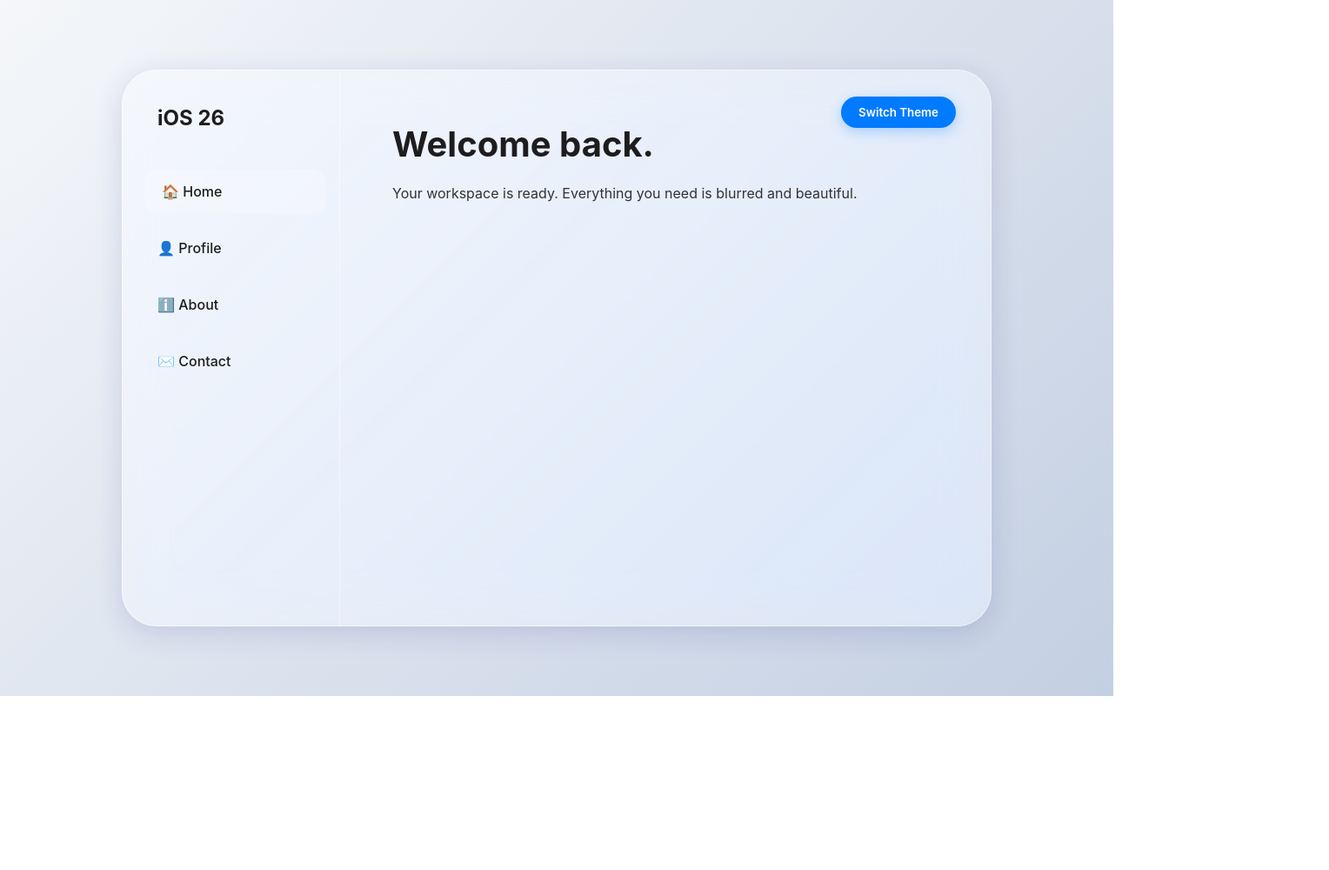
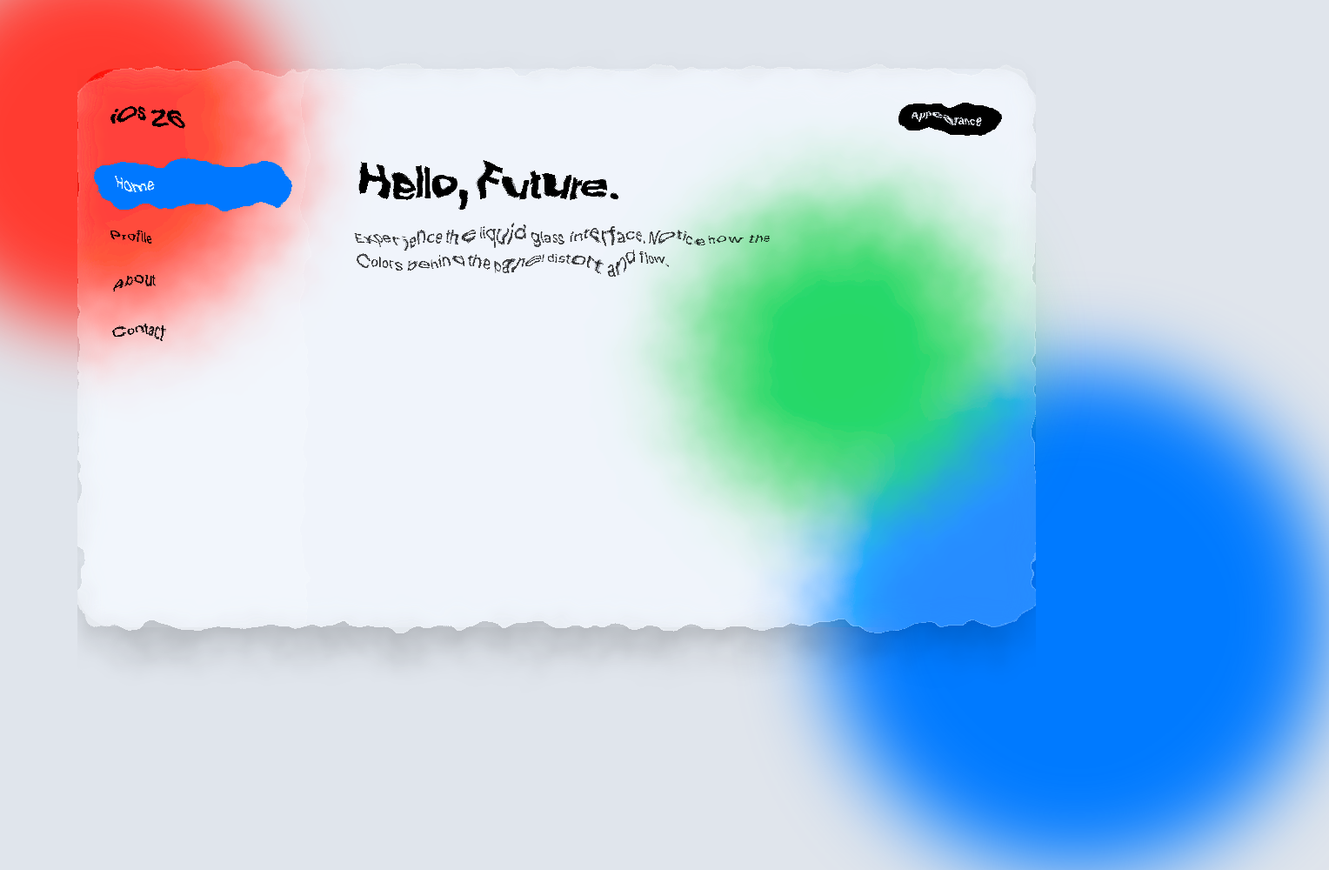
Before and after one commit to oO0pewieO0o/test.html, a plain HTML site: page index.html in a window 1280 px wide. Shown: the whole page at 87% size, 1528 px wide, since content can reach past the window. Before the commit the page ends 800 px from the top, so only its background shows below. Drawn offline with Linux system fonts and the light colour scheme.

Commit message:
Update index.html

```diff
--- a/index.html
+++ b/index.html
@@ -3,203 +3,192 @@
 <head>
     <meta charset="UTF-8">
     <meta name="viewport" content="width=device-width, initial-scale=1.0">
-    <title>iOS 26 Glass Dashboard</title>
+    <title>iOS 26 Liquid Glass Dashboard</title>
     <style>
         :root {
-            /* Light Mode Variables */
-            --bg-gradient: linear-gradient(135deg, #f5f7fa 0%, #c3cfe2 100%);
-            --glass-bg: rgba(255, 255, 255, 0.4);
-            --glass-border: rgba(255, 255, 255, 0.5);
+            --bg-color: #e0e5ec;
+            --glass-bg: rgba(255, 255, 255, 0.15);
             --text-color: #1d1d1f;
-            --accent-color: #007AFF;
-            --card-shadow: 0 8px 32px 0 rgba(31, 38, 135, 0.15);
+            --accent: #007AFF;
         }
 
         [data-theme="dark"] {
-            /* Dark Mode Variables */
-            --bg-gradient: linear-gradient(135deg, #0f0c29 0%, #302b63 50%, #24243e 100%);
-            --glass-bg: rgba(0, 0, 0, 0.4);
-            --glass-border: rgba(255, 255, 255, 0.1);
+            --bg-color: #0a0a0c;
+            --glass-bg: rgba(255, 255, 255, 0.05);
             --text-color: #f5f5f7;
-            --accent-color: #0A84FF;
-            --card-shadow: 0 8px 32px 0 rgba(0, 0, 0, 0.6);
+            --accent: #0A84FF;
         }
 
-        * {
+        body, html {
             margin: 0;
-            padding: 0;
-            box-sizing: border-box;
-            font-family: -apple-system, BlinkMacSystemFont, "SF Pro Display", "Segoe UI", Roboto, Helvetica, Arial, sans-serif;
-            transition: all 0.3s cubic-bezier(0.25, 0.1, 0.25, 1);
-        }
-
-        body {
-            height: 100vh;
+            height: 100%;
+            font-family: -apple-system, BlinkMacSystemFont, "SF Pro", sans-serif;
+            background-color: var(--bg-color);
+            overflow: hidden;
             display: flex;
             justify-content: center;
             align-items: center;
-            background: var(--bg-gradient);
-            background-attachment: fixed;
-            color: var(--text-color);
-            overflow: hidden;
+            transition: background 0.5s ease;
         }
 
-        /* The Glass Container */
-        .dashboard {
-            width: 90%;
-            max-width: 1000px;
-            height: 80vh;
-            background: var(--glass-bg);
-            backdrop-filter: blur(25px) saturate(180%);
-            -webkit-backdrop-filter: blur(25px) saturate(180%);
-            border: 1px solid var(--glass-border);
-            border-radius: 40px;
-            box-shadow: var(--card-shadow);
-            display: grid;
-            grid-template-columns: 250px 1fr;
-            overflow: hidden;
+        /* Animated Background Orbs for Refraction Visibility */
+        .orb {
+            position: absolute;
+            border-radius: 50%;
+            filter: blur(40px);
+            z-index: 0;
+            animation: move 20s infinite alternate;
+        }
+        .orb-1 { width: 400px; height: 400px; background: #ff3b30; top: -10%; left: -10%; }
+        .orb-2 { width: 500px; height: 500px; background: #007aff; bottom: -10%; right: -10%; animation-delay: -5s; }
+        .orb-3 { width: 300px; height: 300px; background: #34c759; top: 20%; right: 20%; animation-delay: -10s; }
+
+        @keyframes move {
+            from { transform: translate(0, 0) scale(1); }
+            to { transform: translate(100px, 100px) scale(1.2); }
         }
 
-        /* Sidebar Navigation */
+        /* The Liquid Glass Dashboard */
+        .dashboard {
+            position: relative;
+            z-index: 10;
+            width: 90vw;
+            max-width: 1100px;
+            height: 80vh;
+            display: grid;
+            grid-template-columns: 260px 1fr;
+            background: var(--glass-bg);
+
+            /* THE LIQUID TECHNIQUE [00:01:26] */
+            /* We use a custom SVG filter for refraction and a light blur */
+            filter: url(#liquid-refraction) brightness(1.1) contrast(1.1);
+            backdrop-filter: blur(15px);
+            -webkit-backdrop-filter: blur(15px);
+
+            border: 1px solid rgba(255, 255, 255, 0.2);
+            border-radius: 44px;
+            box-shadow: 0 25px 50px -12px rgba(0, 0, 0, 0.25);
+            overflow: hidden;
+            color: var(--text-color);
+        }
+
+        /* Sidebar & Nav */
         .sidebar {
             padding: 40px 20px;
-            border-right: 1px solid var(--glass-border);
-            display: flex;
-            flex-direction: column;
-            gap: 15px;
+            background: rgba(255, 255, 255, 0.1);
+            border-right: 1px solid rgba(255, 255, 255, 0.1);
         }
 
         .nav-item {
-            padding: 15px 20px;
-            border-radius: 15px;
+            padding: 14px 20px;
+            margin-bottom: 8px;
+            border-radius: 16px;
             cursor: pointer;
-            font-weight: 500;
             display: flex;
             align-items: center;
             gap: 12px;
-            text-decoration: none;
-            color: var(--text-color);
+            font-weight: 500;
+            transition: 0.2s;
         }
 
-        .nav-item:hover, .nav-item.active {
-            background: rgba(255, 255, 255, 0.2);
-            transform: translateX(5px);
-        }
+        .nav-item:hover { background: rgba(255, 255, 255, 0.2); }
+        .nav-item.active { background: var(--accent); color: white; }
 
-        /* Main Content Area */
-        .main-content {
+        /* Content Area */
+        .main {
             padding: 60px;
-            overflow-y: auto;
             position: relative;
         }
 
-        h1 { font-size: 2.5rem; margin-bottom: 20px; }
-        p { line-height: 1.6; opacity: 0.9; }
-
-        /* Controls / Theme Toggle */
-        .controls {
+        .theme-toggle {
             position: absolute;
-            top: 30px;
+            top: 40px;
             right: 40px;
+            background: var(--text-color);
+            color: var(--bg-color);
+            border: none;
+            padding: 10px 22px;
+            border-radius: 20px;
+            font-weight: 600;
+            cursor: pointer;
         }
 
-        .toggle-btn {
-            background: var(--accent-color);
-            color: white;
-            border: none;
-            padding: 10px 20px;
-            border-radius: 50px;
-            cursor: pointer;
-            font-weight: 600;
-            box-shadow: 0 4px 15px rgba(0, 122, 255, 0.3);
-        }
+        .content-section { display: none; animation: slideUp 0.4s ease; }
+        .content-section.active { display: block; }
 
-        .toggle-btn:hover {
-            opacity: 0.9;
-            transform: scale(1.05);
-        }
-
-        /* Content Sections */
-        .section { display: none; }
-        .section.active { display: block; animation: fadeIn 0.5s ease; }
-
-        @keyframes fadeIn {
-            from { opacity: 0; transform: translateY(10px); }
+        @keyframes slideUp {
+            from { opacity: 0; transform: translateY(20px); }
             to { opacity: 1; transform: translateY(0); }
         }
 
-        /* Profile Card Preview */
-        .profile-card {
-            background: rgba(255,255,255,0.1);
-            padding: 30px;
-            border-radius: 25px;
-            margin-top: 20px;
-            border: 1px solid var(--glass-border);
-        }
+        h1 { font-size: 3rem; font-weight: 800; letter-spacing: -1px; margin-bottom: 15px; }
+        p { font-size: 1.2rem; opacity: 0.8; max-width: 500px; line-height: 1.5; }
+
     </style>
 </head>
 <body>
 
+    <div class="orb orb-1"></div>
+    <div class="orb orb-2"></div>
+    <div class="orb orb-3"></div>
+
+    <svg style="position: absolute; width: 0; height: 0;">
+        <filter id="liquid-refraction">
+            <feTurbulence type="fractalNoise" baseFrequency="0.02" numOctaves="3" result="noise" />
+            <feDisplacementMap in="SourceGraphic" in2="noise" scale="30" xChannelSelector="R" yChannelSelector="G" />
+        </filter>
+    </svg>
+
     <div class="dashboard">
-        <nav class="sidebar">
-            <h2 style="margin-bottom: 30px; padding-left: 20px;">iOS 26</h2>
-            <a href="#" class="nav-item active" onclick="showSection('home')">🏠 Home</a>
-            <a href="#" class="nav-item" onclick="showSection('profile')">👤 Profile</a>
-            <a href="#" class="nav-item" onclick="showSection('about')">ℹ️ About</a>
-            <a href="#" class="nav-item" onclick="showSection('contact')">✉️ Contact</a>
-        </nav>
+        <aside class="sidebar">
+            <div style="font-size: 1.5rem; font-weight: 800; margin-bottom: 40px; padding-left: 20px;">iOS 26</div>
+            <div class="nav-item active" onclick="tab('home')">Home</div>
+            <div class="nav-item" onclick="tab('profile')">Profile</div>
+            <div class="nav-item" onclick="tab('about')">About</div>
+            <div class="nav-item" onclick="tab('contact')">Contact</div>
+        </aside>
 
-        <main class="main-content">
-            <div class="controls">
-                <button class="toggle-btn" id="themeToggle">Switch Theme</button>
-            </div>
+        <main class="main">
+            <button class="theme-toggle" onclick="toggleTheme()">Appearance</button>
 
-            <section id="home" class="section active">
-                <h1>Welcome back.</h1>
-                <p>Your workspace is ready. Everything you need is blurred and beautiful.</p>
+            <section id="home" class="content-section active">
+                <h1>Hello, Future.</h1>
+                <p>Experience the liquid glass interface. Notice how the colors behind the panel distort and flow.</p>
             </section>
 
-            <section id="profile" class="section">
-                <h1>Your Profile</h1>
-                <div class="profile-card">
-                    <p><strong>Name:</strong> User 2026</p>
-                    <p><strong>Status:</strong> Synced with Vision Pro</p>
-                </div>
+            <section id="profile" class="content-section">
+                <h1>Your Identity</h1>
+                <p>Managed via Secure Enclave. Your data is refracted, encrypted, and personal.</p>
             </section>
 
-            <section id="about" class="section">
-                <h1>About OS 26</h1>
-                <p>Designed with "Hyper-Glass" technology, focusing on depth, translucency, and spatial hierarchy.</p>
+            <section id="about" class="content-section">
+                <h1>Liquid Glass</h1>
+                <p>Using SVG Displacement Maps [00:00:41] to simulate light passing through thick crystal.</p>
             </section>
 
-            <section id="contact" class="section">
-                <h1>Contact Support</h1>
-                <p>Reach out via Neural Link or standard Sub-space frequencies.</p>
+            <section id="contact" class="content-section">
+                <h1>Get in Touch</h1>
+                <p>Support is available 24/7 via Spatial Audio or Neural Link.</p>
             </section>
         </main>
     </div>
 
     <script>
-        // Section Navigation Logic
-        function showSection(id) {
-            document.querySelectorAll('.section').forEach(s => s.classList.remove('active'));
+        function tab(id) {
+            document.querySelectorAll('.content-section').forEach(s => s.classList.remove('active'));
             document.querySelectorAll('.nav-item').forEach(n => n.classList.remove('active'));
-
             document.getElementById(id).classList.add('active');
             event.currentTarget.classList.add('active');
         }
 
-        // Dark/Light Mode Logic
-        const toggleBtn = document.getElementById('themeToggle');
-        const body = document.body;
-
-        toggleBtn.addEventListener('click', () => {
-            if (body.getAttribute('data-theme') === 'dark') {
+        function toggleTheme() {
+            const body = document.body;
+            if (body.hasAttribute('data-theme')) {
                 body.removeAttribute('data-theme');
             } else {
                 body.setAttribute('data-theme', 'dark');
             }
-        });
+        }
     </script>
 </body>
 </html>
```
